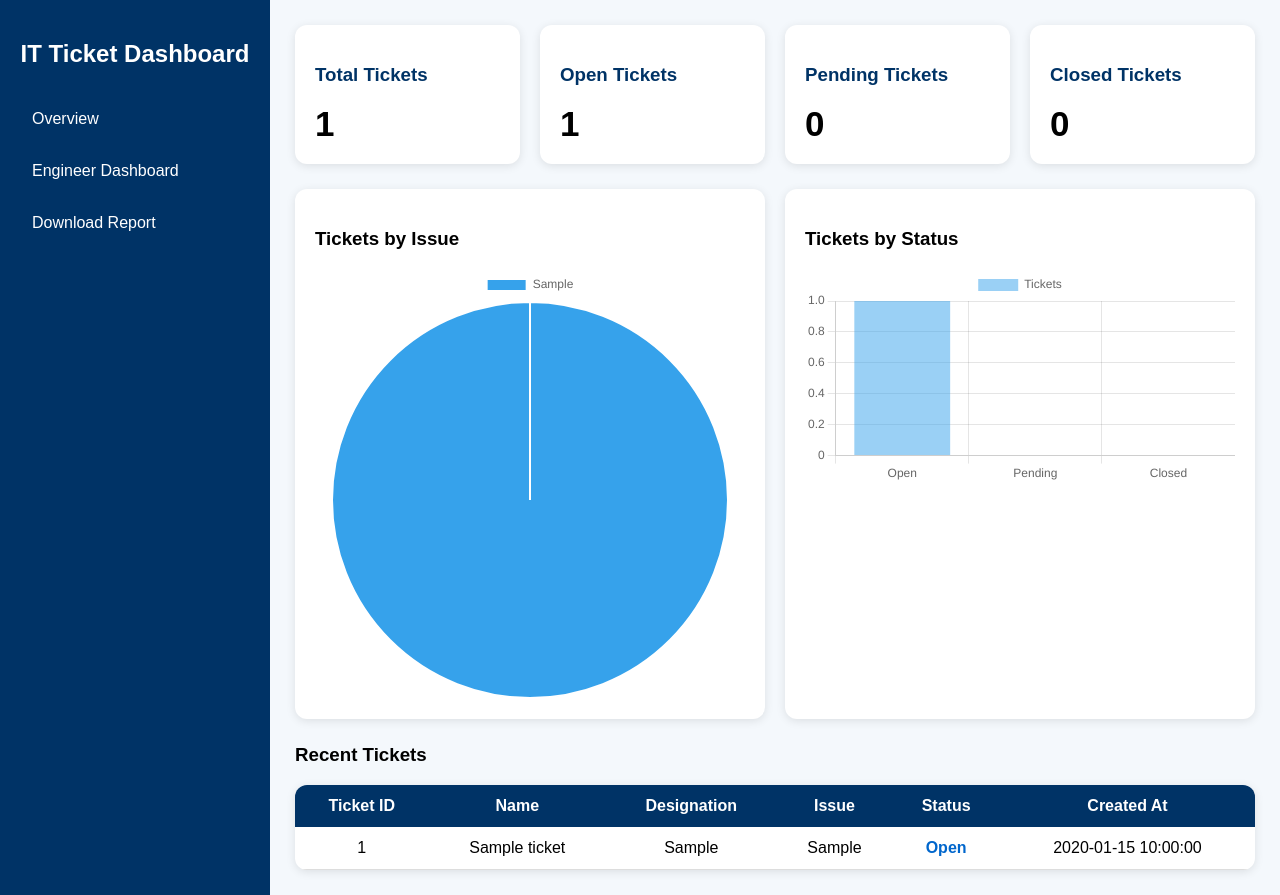
After one commit to Perumal102156/My-works-in-2026, a Flask app: page /dashboard in a window 1280 px wide. The commit adds this page. Run offline with Flask 3, Linux system fonts and the light colour scheme; tables that the repository leaves empty or names only in its code hold one stand-in row (values such as "Sample post").

Commit message:
Added dashboard page and improved engineer UI

```diff
--- a/Ticketing-System/app.py
+++ b/Ticketing-System/app.py
@@ -45,7 +45,49 @@ def submit_ticket():
     <p>Ticket ID: {ticket_id}</p>
     <a href="/">Back</a>
     """
+@app.route("/dashboard")
+def dashboard():
+    conn = get_db_connection()
+    cursor = conn.cursor()
 
+    cursor.execute("SELECT COUNT(*) AS total FROM tickets")
+    total = cursor.fetchone()["total"]
+
+    cursor.execute("SELECT COUNT(*) AS open_count FROM tickets WHERE status='Open'")
+    open_count = cursor.fetchone()["open_count"]
+
+    cursor.execute("SELECT COUNT(*) AS pending_count FROM tickets WHERE status='Pending'")
+    pending_count = cursor.fetchone()["pending_count"]
+
+    cursor.execute("SELECT COUNT(*) AS closed_count FROM tickets WHERE status='Closed'")
+    closed_count = cursor.fetchone()["closed_count"]
+
+    cursor.execute("""
+        SELECT issue, COUNT(*) AS count
+        FROM tickets
+        GROUP BY issue
+    """)
+    issue_data = cursor.fetchall()
+
+    cursor.execute("""
+        SELECT ticket_id, name, designation, issue, status, created_at
+        FROM tickets
+        ORDER BY id DESC
+        LIMIT 5
+    """)
+    recent_tickets = cursor.fetchall()
+
+    conn.close()
+
+    return render_template(
+        "dashboard.html",
+        total=total,
+        open_count=open_count,
+        pending_count=pending_count,
+        closed_count=closed_count,
+        issue_data=issue_data,
+        recent_tickets=recent_tickets
+    )
 @app.route("/engineer")
 def engineer():
 
--- /dev/null
+++ b/Ticketing-System/templates/dashboard.html
@@ -0,0 +1,247 @@
+<!DOCTYPE html>
+<html>
+<head>
+    <title>IT Ticket Dashboard</title>
+
+    <script src="https://cdn.jsdelivr.net/npm/chart.js"></script>
+
+    <style>
+        body {
+            margin: 0;
+            font-family: Arial, sans-serif;
+            background: #f4f8fc;
+        }
+
+        .container {
+            display: flex;
+        }
+
+        .sidebar {
+            width: 230px;
+            min-height: 100vh;
+            background: #003366;
+            color: white;
+            padding: 20px;
+        }
+
+        .sidebar h2 {
+            text-align: center;
+            margin-bottom: 30px;
+        }
+
+        .sidebar a {
+            display: block;
+            color: white;
+            text-decoration: none;
+            padding: 12px;
+            margin-bottom: 10px;
+            border-radius: 5px;
+        }
+
+        .sidebar a:hover {
+            background: #0055aa;
+        }
+
+        .main {
+            flex: 1;
+            padding: 25px;
+        }
+
+        .cards {
+            display: flex;
+            gap: 20px;
+            margin-bottom: 25px;
+        }
+
+        .card {
+            flex: 1;
+            background: white;
+            padding: 20px;
+            border-radius: 12px;
+            box-shadow: 0 2px 10px rgba(0,0,0,0.1);
+        }
+
+        .card h3 {
+            color: #003366;
+        }
+
+        .card h1 {
+            font-size: 35px;
+            margin: 0;
+        }
+
+        .charts {
+            display: flex;
+            gap: 20px;
+            margin-bottom: 25px;
+        }
+
+        .chart-box {
+            flex: 1;
+            background: white;
+            padding: 20px;
+            border-radius: 12px;
+            box-shadow: 0 2px 10px rgba(0,0,0,0.1);
+        }
+
+        table {
+            width: 100%;
+            border-collapse: collapse;
+            background: white;
+            box-shadow: 0 2px 10px rgba(0,0,0,0.1);
+            border-radius: 12px;
+            overflow: hidden;
+        }
+
+        th {
+            background: #003366;
+            color: white;
+            padding: 12px;
+        }
+
+        td {
+            padding: 12px;
+            border-bottom: 1px solid #ddd;
+            text-align: center;
+        }
+
+        .status-open {
+            color: #0066cc;
+            font-weight: bold;
+        }
+
+        .status-pending {
+            color: #ff9900;
+            font-weight: bold;
+        }
+
+        .status-closed {
+            color: green;
+            font-weight: bold;
+        }
+    </style>
+</head>
+
+<body>
+
+<div class="container">
+
+    <div class="sidebar">
+        <h2>IT Ticket Dashboard</h2>
+
+        <a href="/dashboard">Overview</a>
+        <a href="/engineer">Engineer Dashboard</a>
+        <a href="/download_report">Download Report</a>
+    </div>
+
+    <div class="main">
+
+        <div class="cards">
+            <div class="card">
+                <h3>Total Tickets</h3>
+                <h1>{{ total }}</h1>
+            </div>
+
+            <div class="card">
+                <h3>Open Tickets</h3>
+                <h1>{{ open_count }}</h1>
+            </div>
+
+            <div class="card">
+                <h3>Pending Tickets</h3>
+                <h1>{{ pending_count }}</h1>
+            </div>
+
+            <div class="card">
+                <h3>Closed Tickets</h3>
+                <h1>{{ closed_count }}</h1>
+            </div>
+        </div>
+
+        <div class="charts">
+            <div class="chart-box">
+                <h3>Tickets by Issue</h3>
+                <canvas id="issueChart"></canvas>
+            </div>
+
+            <div class="chart-box">
+                <h3>Tickets by Status</h3>
+                <canvas id="statusChart"></canvas>
+            </div>
+        </div>
+
+        <h3>Recent Tickets</h3>
+
+        <table>
+            <tr>
+                <th>Ticket ID</th>
+                <th>Name</th>
+                <th>Designation</th>
+                <th>Issue</th>
+                <th>Status</th>
+                <th>Created At</th>
+            </tr>
+
+            {% for ticket in recent_tickets %}
+            <tr>
+                <td>{{ ticket.ticket_id }}</td>
+                <td>{{ ticket.name }}</td>
+                <td>{{ ticket.designation }}</td>
+                <td>{{ ticket.issue }}</td>
+
+                <td>
+                    {% if ticket.status == "Open" %}
+                        <span class="status-open">Open</span>
+                    {% elif ticket.status == "Pending" %}
+                        <span class="status-pending">Pending</span>
+                    {% else %}
+                        <span class="status-closed">Closed</span>
+                    {% endif %}
+                </td>
+
+                <td>{{ ticket.created_at }}</td>
+            </tr>
+            {% endfor %}
+        </table>
+
+    </div>
+
+</div>
+
+<script>
+    const issueLabels = [
+        {% for item in issue_data %}
+            "{{ item.issue }}",
+        {% endfor %}
+    ];
+
+    const issueCounts = [
+        {% for item in issue_data %}
+            {{ item.count }},
+        {% endfor %}
+    ];
+
+    new Chart(document.getElementById("issueChart"), {
+        type: "pie",
+        data: {
+            labels: issueLabels,
+            datasets: [{
+                data: issueCounts
+            }]
+        }
+    });
+
+    new Chart(document.getElementById("statusChart"), {
+        type: "bar",
+        data: {
+            labels: ["Open", "Pending", "Closed"],
+            datasets: [{
+                label: "Tickets",
+                data: [{{ open_count }}, {{ pending_count }}, {{ closed_count }}]
+            }]
+        }
+    });
+</script>
+
+</body>
+</html>
```
Also changed, not shown: Ticketing-System/templates/engineer.html (+61 -2 lines), Ticketing-System/static/Background.jpg (added).
